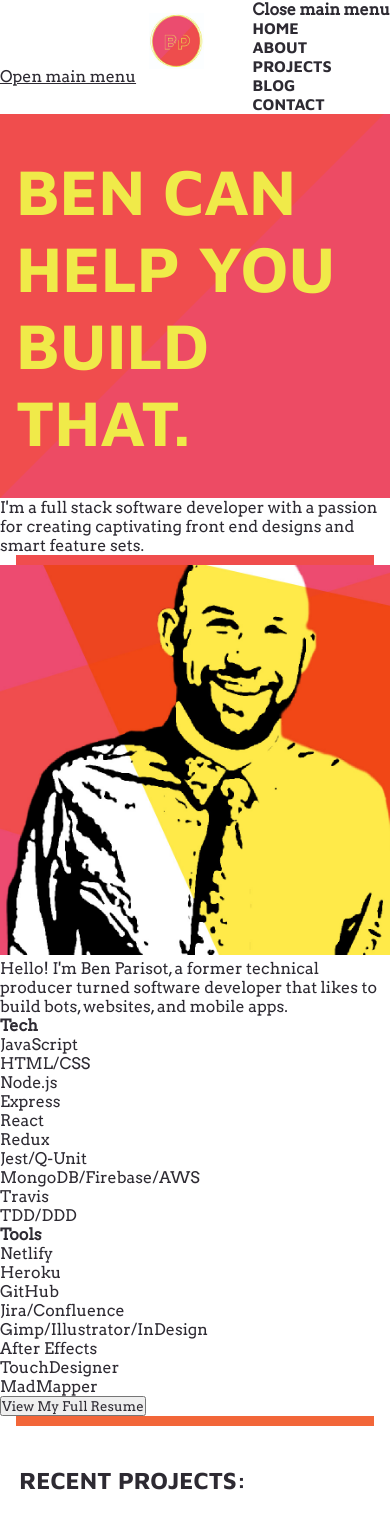
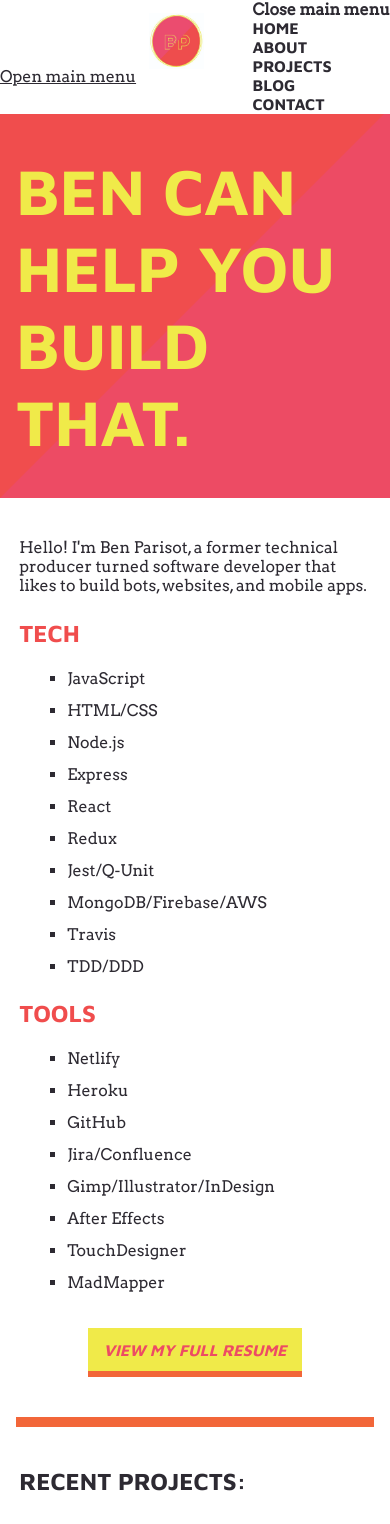
Before and after one commit to BenParisot/portfolio-site, a React (Create React App) app: page / in a window 390 px wide. Shown: the top 1524 px of the page. Built offline with nearby package versions, Linux system fonts and the light colour scheme.

Commit message:
style about section mobile

```diff
--- a/src/App.css
+++ b/src/App.css
@@ -18,6 +18,20 @@ h1 {
 
 h2 {
   color: #2d2a32;
+}
+
+button {
+  padding: .8rem 1rem;
+  background-color: #f0ea49;
+  color: #ed4b64;
+  border: none;
+  border-bottom: .4rem solid #f26639;
+  text-transform: uppercase;
+  font-size: 1rem;
+  font-style: italic;
+  font-family: 'Maven Pro', sans-serif;
+  font-weight: bold;
+  width: fit-content;
 }
 
 /* header */
@@ -85,10 +99,59 @@ header nav a {
   padding-left: 1rem;
 }
 
+.main-side {
+  display: none;
+}
+
+.below-hero-hr {
+  background: #f04d4d;
+  height: .625rem;
+  margin: 0 1rem;
+  border: none;
+  display: none;
+}
+
 /* about */
+
+.about {
+  margin: 2.5rem 0rem;
+  padding: 0 1.2rem;
+}
 
 .about img {
   width: 100%;
+  display: none;
+}
+
+.about-right {
+  margin: 1.5rem 0;
+}
+
+.introduction {
+  display: flex;
+}
+
+.tech, .tools {
+  margin-bottom: 1rem;
+}
+
+.tech ul, .tools ul {
+  padding: 1rem 0 0 3rem;
+  line-height: 2;
+  list-style: square;
+}
+
+.tech h4, .tools h4 {
+  color: #f04d4d;
+  text-transform: uppercase;
+  font-family: 'Maven Pro', sans-serif;
+  font-size: 1.5rem;
+}
+
+.about-button {
+  display: flex;
+  justify-content: center;
+  margin-top: 1.8rem;
 }
 
 /* projects */
--- a/src/components/About.js
+++ b/src/components/About.js
@@ -39,7 +39,9 @@ export default function About() {
                         <li>MadMapper</li>
                     </ul>
                 </section>
-                <button>View My Full Resume</button>
+                <section className="about-button">
+                    <button>View My Full Resume</button>
+                </section>
             </section>
         </section>
     )
--- a/src/pages/Home.js
+++ b/src/pages/Home.js
@@ -14,7 +14,7 @@ function Home() {
     <div className="App">
       <Header />
       <Hero />
-      <Hr color="#f04d4d" />
+      <hr className="below-hero-hr" />
       <About />
       <Hr color="#f26639" />
       <Projects />
```
